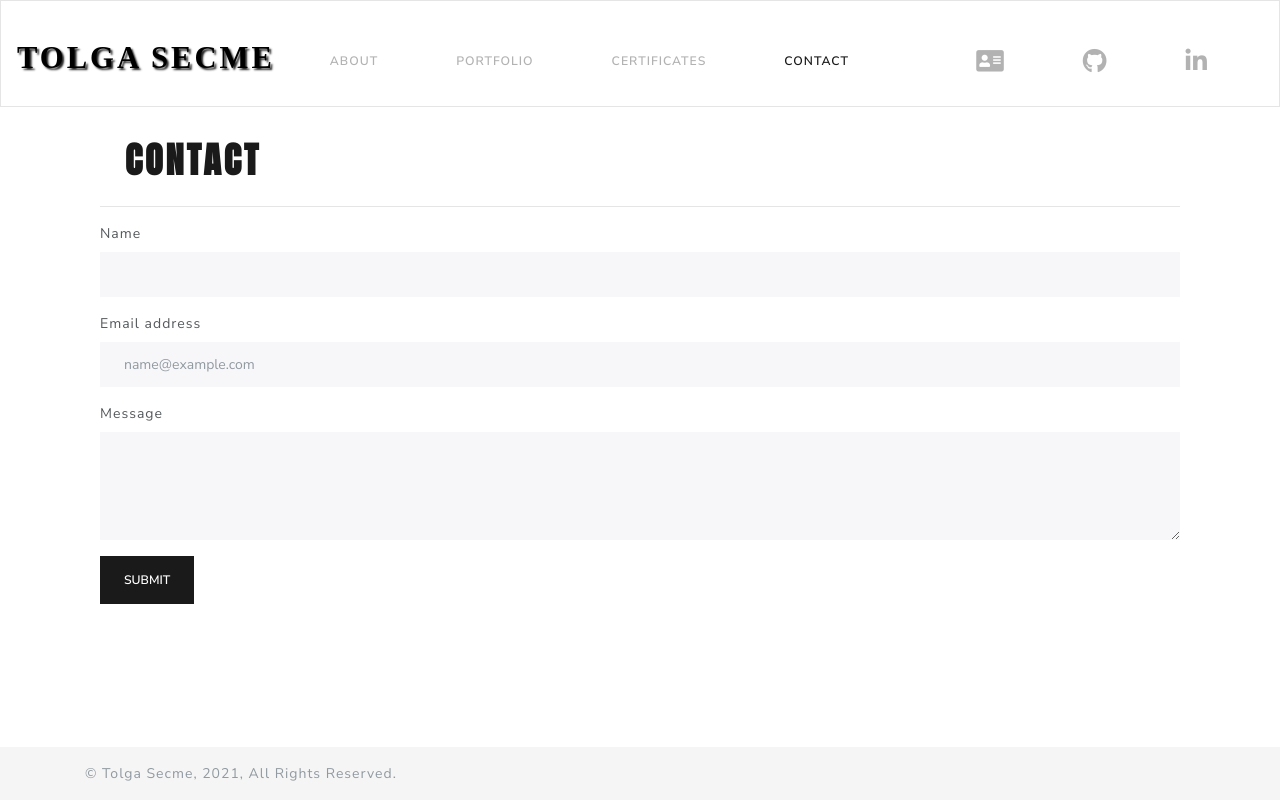
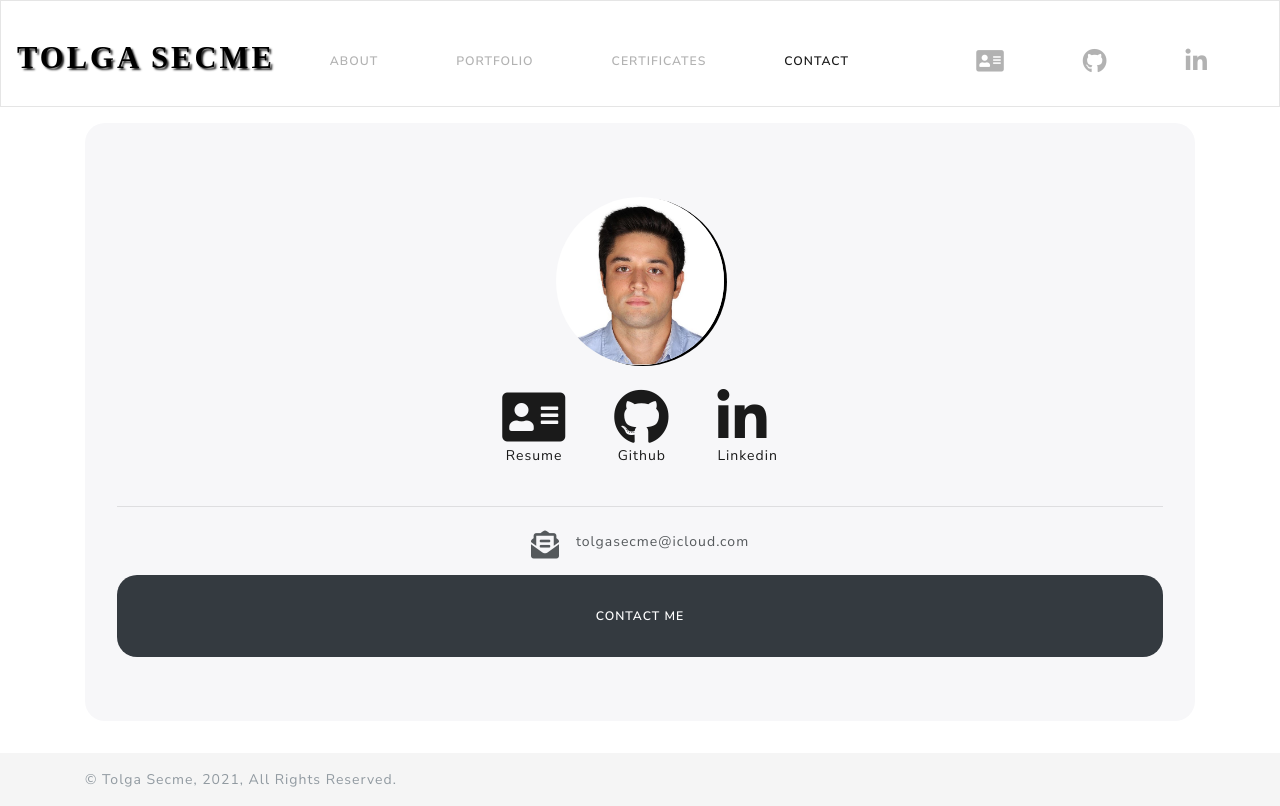
Before and after one commit to TolgaS92/Responsive-Portfolio, a plain HTML site: page contact.html in a window 1280 px wide. Drawn offline with nearby package versions, Linux system fonts and the light colour scheme.

Commit message:
Contact page changed

```diff
--- a/assets/css/style.css
+++ b/assets/css/style.css
@@ -114,3 +114,11 @@ h2 {
   color: white;
   transform: rotateY(180deg);
 }
+
+.home-image {
+  margin-top: 10px;
+  border-radius: 50%;
+  box-shadow: 3px 1px black;
+  width: auto;
+  height: auto;
+}
--- a/contact.html
+++ b/contact.html
@@ -58,34 +58,33 @@
         </nav>
     </header>
     <main class="flex-shrink-0">
-        <div class="container mt-3 mb-3">
-            <div class="row content-box">
-                <div class="col-sm-12 mt-3 mb-3">
-                    <div class="container">
-                        <div class="row">
-                            <div class="col-sm-12">
-                                <h2><a href="contact.html" class="text-decoration-none">Contact</a></h2>
-                            </div>
-                        </div>
-                        <hr>
-                        <form>
-                            <div class="form-group">
-                                <label for="exampleInputName1">Name</label>
-                                <input class="form-control" id="exampleInputName1">
-                            </div>
-                            <div class="form-group">
-                                <label for="exampleFormControlInput1">Email address</label>
-                                <input type="email" class="form-control" id="exampleFormControlInput1"
-                                    placeholder="name@example.com">
-                            </div>
-                            <div class="form-group">
-                                <label for="exampleFormControlTextarea1">Message</label>
-                                <textarea class="form-control" id="exampleFormControlTextarea1" rows="4"></textarea>
-                            </div>
-                            <button type="submit" class="btn btn-primary">Submit</button>
-                        </form>
-                    </div>
+        <div class="container mt-3">
+            <div class="jumbotron" style="border-radius: 20px;">
+                <div class="d-flex justify-content-center" style="object-position:50% 50%">
+                    <img src="./assets/images/profile.jpg" class="home-image" alt="Tolga Secme"
+                        style="width: 168px; height: 168px; object-fit: cover;">
                 </div>
+                <div class="d-flex justify-content-center mt-4">
+                    <a class="text-decoration-none mr-5"
+                        href="https://drive.google.com/file/d/1dOg1hknopJzsX1oaNNazRvj80yRnfoRn/view?usp=sharing"
+                        target="_blank"><i class="fas fa-address-card fa-4x"></i>
+                        <p class="text-center">Resume</p>
+                    </a>
+                    <a class="text-decoration-none mr-5" href="https://github.com/TolgaS92" target="_blank"><i
+                            class="fab fa-github fa-4x"></i>
+                        <p class="text-center">Github</p>
+                    </a>
+                    <a class="text-decoration-none" href="https://www.linkedin.com/in/tolgasecme/" target="_blank"><i
+                            class="fab fa-linkedin-in fa-4x"></i>
+                        <p class="text-center">Linkedin</p>
+                    </a>
+                </div>
+                <hr class="my-4">
+                <p class="d-flex justify-content-center"><i
+                        class="fas fa-envelope-open-text fa-2x mr-3"></i>tolgasecme@icloud.com
+                </p>
+                <a class="btn btn-dark btn-lg d-flex justify-content-center" style="border-radius: 20px;"
+                    href="mailto:tolgasecme@icloud.com" role="button">Contact Me</a>
             </div>
         </div>
     </main>
```
Also changed, not shown: assets/images/profile.jpg (added).
